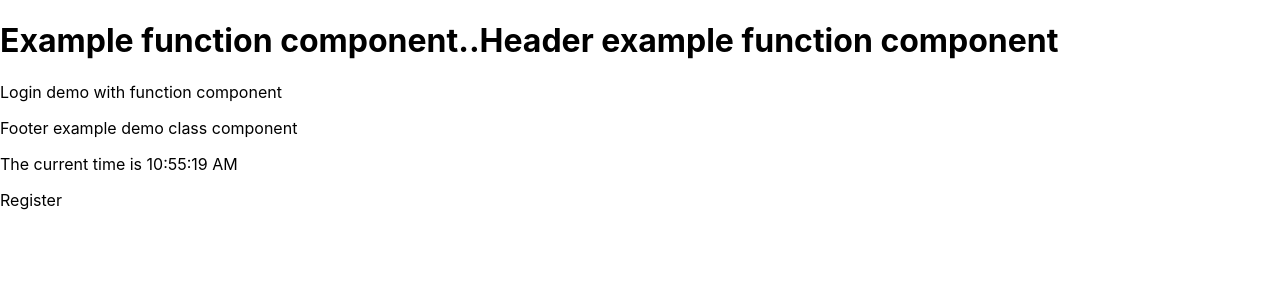
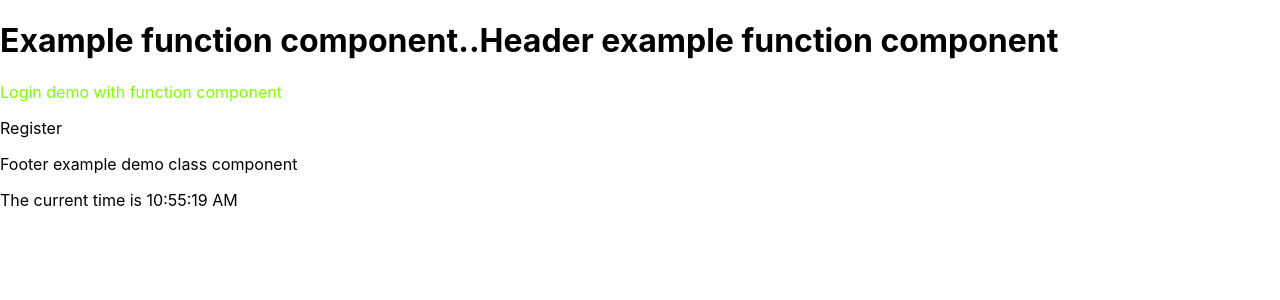
Before and after one commit to dontuty123/pokemon-vue, a React (Create React App) app in the folder 3.Js/react/duyttt/study/my-app-demo/: page / in a window 1280 px wide. Shown: the top 300 px of the page. Built offline with nearby package versions, Linux system fonts and the light colour scheme.

Commit message:
check update text

```diff
--- a/3.Js/react/duyttt/study/my-app-demo/src/container/Login/Login.tsx
+++ b/3.Js/react/duyttt/study/my-app-demo/src/container/Login/Login.tsx
@@ -7,8 +7,8 @@
 /**
  * Example function component
  */
-const Login = ({ title }: LoginProps) => <aside>
-    <p>{ title }</p>
+const Login = ({title}: LoginProps) => <aside>
+    <p className="title-login">{title}</p>
 </aside>
 
 Login.defaultProps = {
--- a/3.Js/react/duyttt/study/my-app-demo/src/index.tsx
+++ b/3.Js/react/duyttt/study/my-app-demo/src/index.tsx
@@ -11,8 +11,8 @@
     <React.StrictMode>
         <Header />
         <Login />
+        <Register />
         <Footer />
-        <Register />
     </React.StrictMode>,
     document.getElementById('root')
 );
```
